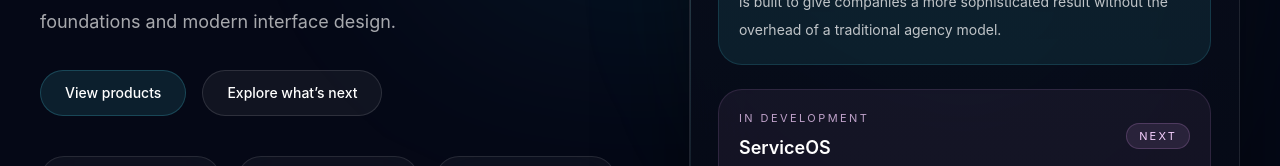
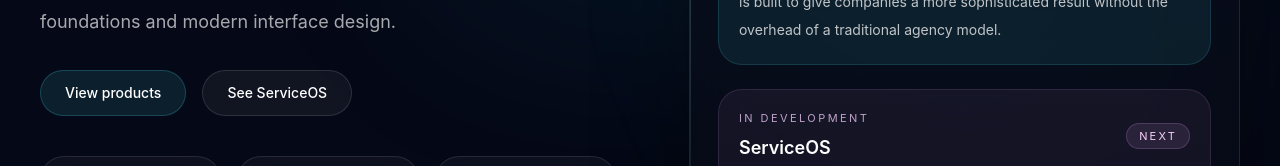
Before and after one commit to Dposleman/understack-site, a React (Vite) app: page / in a window 1280 px wide. Shown: the part 539-705 px from the top of the page. Built offline with nearby package versions, Linux system fonts and the light colour scheme; no server answers.

Commit message:
Update hero secondary CTA to ServiceOS

```diff
--- a/src/App.tsx
+++ b/src/App.tsx
@@ -821,11 +821,11 @@
                   View products
                 </a>
                 <a
-                  href="#pipeline"
-                  className="inline-flex items-center rounded-full border border-white/12 bg-white/5 px-6 py-3 text-sm font-medium text-white/88 transition hover:bg-white/8"
-                >
-                  Explore what’s next
-                </a>
+  href="#pipeline"
+  className="inline-flex items-center rounded-full border border-white/12 bg-white/5 px-6 py-3 text-sm font-medium text-white/88 transition hover:bg-white/8"
+>
+  See ServiceOS
+</a>
               </motion.div>
 
               <div className="mt-10 grid max-w-xl gap-4 sm:grid-cols-3">
```
